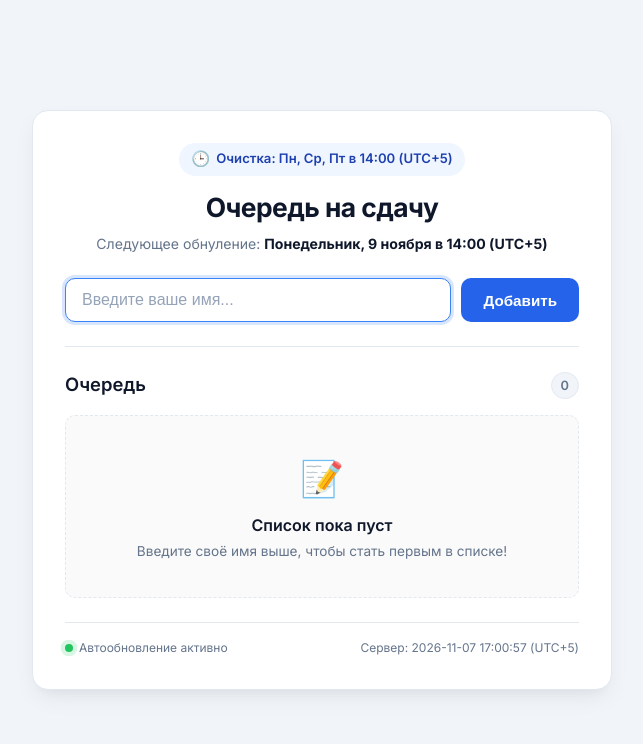
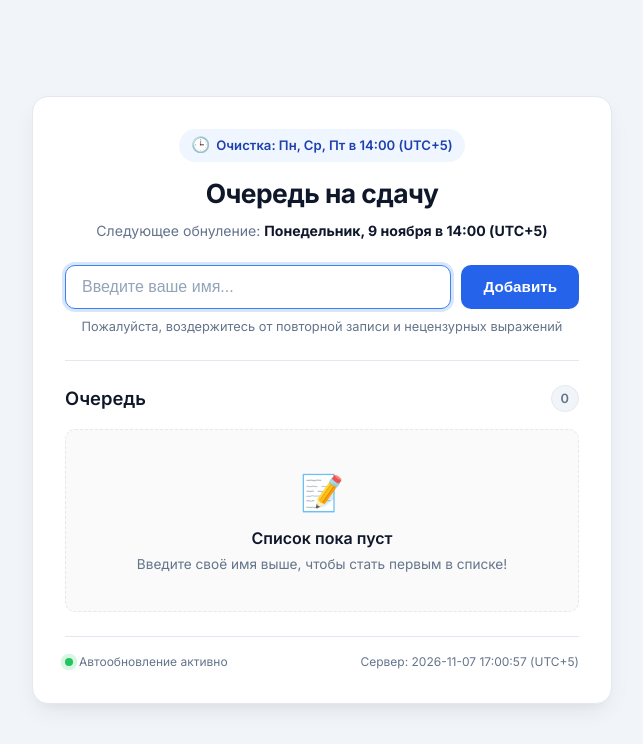
Before and after one commit to Gcutter5509/AutoQ, a Flask app: page / in a window 1280 px wide. Shown: the top 744 px of the page, without its empty margins (318-961 px from the left). Run offline with Flask 3, Linux system fonts and the light colour scheme; data comes from the database, SQL or seed files in the repository; data that the repository does not hold is empty.

Commit message:
html changes

```diff
--- a/static/style.css
+++ b/static/style.css
@@ -167,6 +167,13 @@ body {
 
 @keyframes spin {
     to { transform: rotate(360deg); }
+}
+
+.input-hint {
+    margin-top: 8px;
+    font-size: 0.8rem;
+    color: var(--text-muted);
+    text-align: center;
 }
 
 .feedback {
--- a/templates/index.html
+++ b/templates/index.html
@@ -42,6 +42,7 @@
                             <span class="btn-spinner hidden"></span>
                         </button>
                     </div>
+                    <p class="input-hint">Пожалуйста, воздержитесь от повторной записи и нецензурных выражений</p>
                     <div id="formFeedback" class="feedback hidden"></div>
                 </form>
             </section>
```
